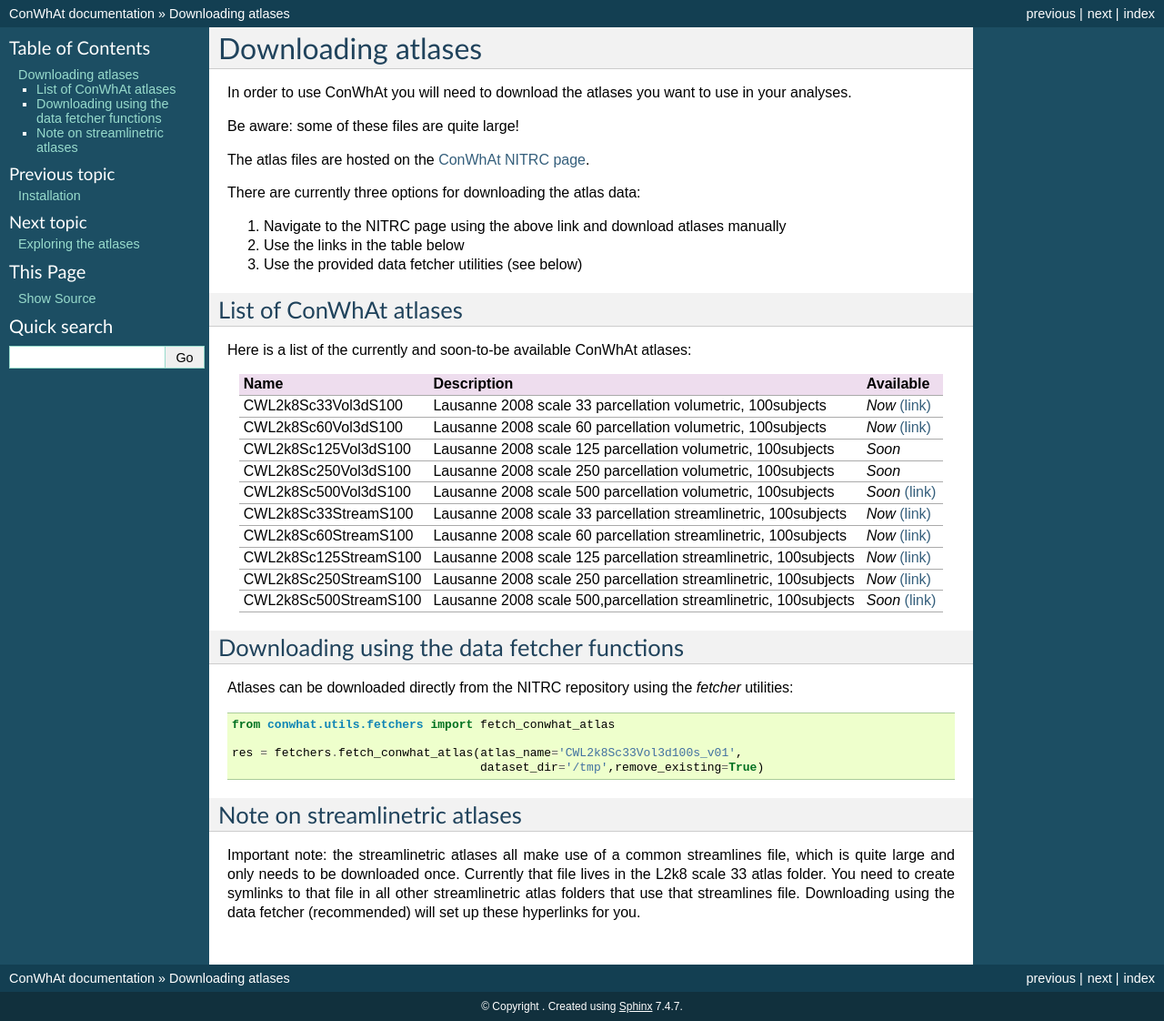
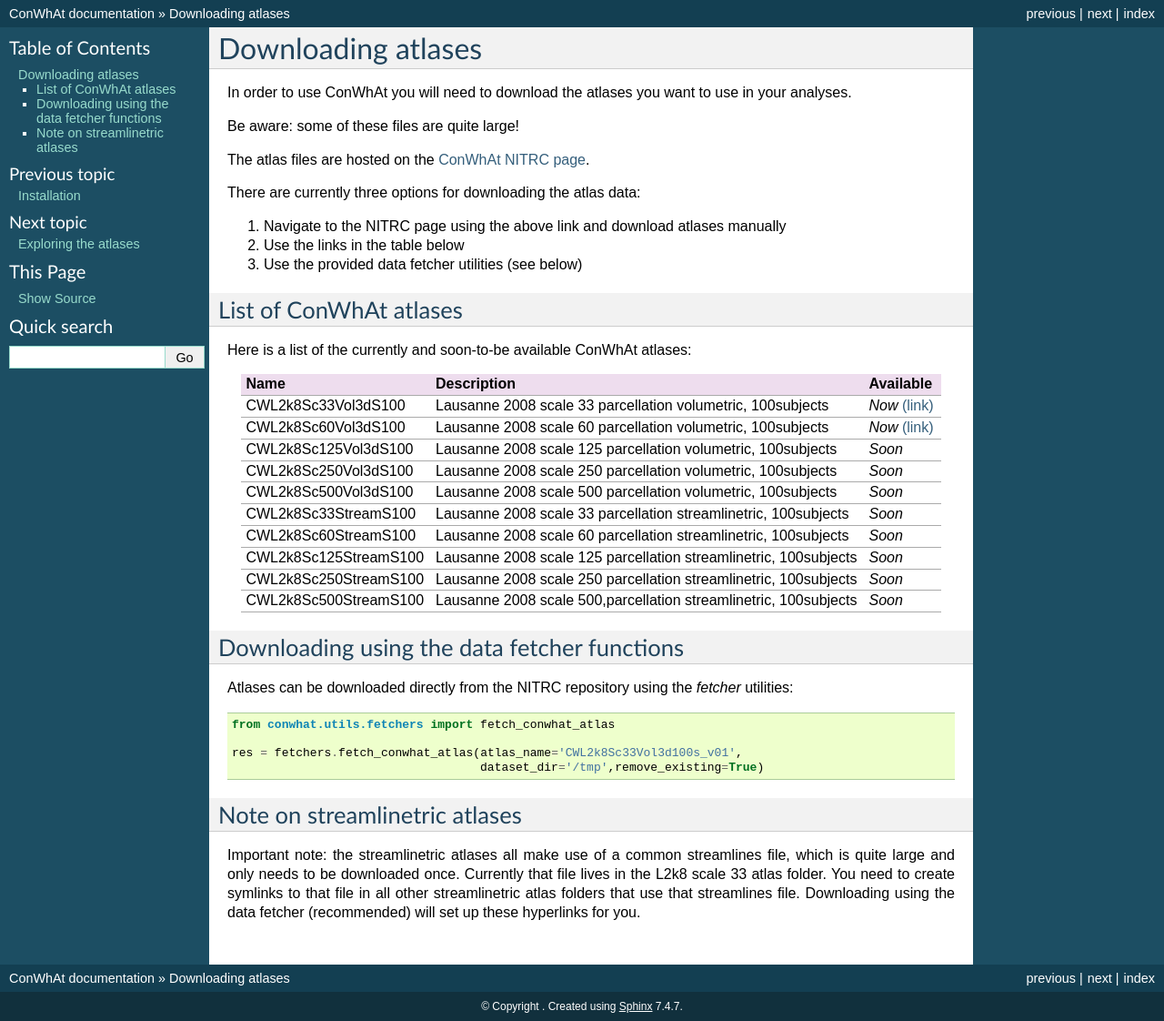
Before and after one commit to JohnGriffiths/ConWhAt, a Sphinx documentation site: the page built from docs/getting_started/downloading_atlases.rst, in a window 1280 px wide. Shown: the whole page at 91% size. Built offline with Sphinx 7.4.7, drawn with Linux system fonts in a browser that asks for light colours.

Commit message:
Update downloading_atlases.rst

```diff
--- a/docs/getting_started/downloading_atlases.rst
+++ b/docs/getting_started/downloading_atlases.rst
@@ -38,22 +38,22 @@ Here is a list of the currently and soon-to-be available ConWhAt atlases:
 | CWL2k8Sc250Vol3dS100   | Lausanne 2008 scale 250 parcellation | *Soon*                                                                                    |
 |                        | volumetric, 100subjects              |                                                                                           |
 +------------------------+--------------------------------------+-------------------------------------------------------------------------------------------+
-| CWL2k8Sc500Vol3dS100   | Lausanne 2008 scale 500 parcellation | *Soon* `(link) <https://www.nitrc.org/frs/download.php/10381/CWL2k8Sc60Vol3d100s_v1.zip>`_|
+| CWL2k8Sc500Vol3dS100   | Lausanne 2008 scale 500 parcellation | *Soon*                                                                                    |
 |                        | volumetric, 100subjects              |                                                                                           |
 +------------------------+--------------------------------------+-------------------------------------------------------------------------------------------+
-| CWL2k8Sc33StreamS100   | Lausanne 2008 scale 33 parcellation  | *Now* `(link) <https://www.nitrc.org/frs/download.php/10381/CWL2k8Sc60Vol3d100s_v1.zip>`_ |
+| CWL2k8Sc33StreamS100   | Lausanne 2008 scale 33 parcellation  | *Soon*                                                                                    |
 |                        | streamlinetric, 100subjects          |                                                                                           |
 +------------------------+--------------------------------------+-------------------------------------------------------------------------------------------+
-| CWL2k8Sc60StreamS100   | Lausanne 2008 scale 60 parcellation  | *Now* `(link) <https://www.nitrc.org/frs/download.php/10381/CWL2k8Sc33Vol3d100s_v1.zip>`_ |
+| CWL2k8Sc60StreamS100   | Lausanne 2008 scale 60 parcellation  | *Soon*                                                                                    |
 |                        | streamlinetric, 100subjects          |                                                                                           |
 +------------------------+--------------------------------------+-------------------------------------------------------------------------------------------+
-| CWL2k8Sc125StreamS100  | Lausanne 2008 scale 125 parcellation | *Now* `(link) <https://www.nitrc.org/frs/download.php/10381/CWL2k8Sc60Vol3d100s_v1.zip>`_ |
+| CWL2k8Sc125StreamS100  | Lausanne 2008 scale 125 parcellation | *Soon*                                                                                    |
 |                        | streamlinetric, 100subjects          |                                                                                           |
 +------------------------+--------------------------------------+-------------------------------------------------------------------------------------------+
-| CWL2k8Sc250StreamS100  | Lausanne 2008 scale 250 parcellation | *Now* `(link) <https://www.nitrc.org/frs/download.php/10381/CWL2k8Sc60Vol3d100s_v1.zip>`_ |
+| CWL2k8Sc250StreamS100  | Lausanne 2008 scale 250 parcellation | *Soon*                                                                                    |
 |                        | streamlinetric, 100subjects          |                                                                                           |
 +------------------------+--------------------------------------+-------------------------------------------------------------------------------------------+
-| CWL2k8Sc500StreamS100  | Lausanne 2008 scale 500,parcellation | *Soon* `(link) <https://www.nitrc.org/frs/download.php/10381/CWL2k8Sc60Vol3d100s_v1.zip>`_|
+| CWL2k8Sc500StreamS100  | Lausanne 2008 scale 500,parcellation | *Soon*                                                                                    |
 |                        | streamlinetric, 100subjects          |                                                                                           |
 +------------------------+--------------------------------------+-------------------------------------------------------------------------------------------+
 
```
